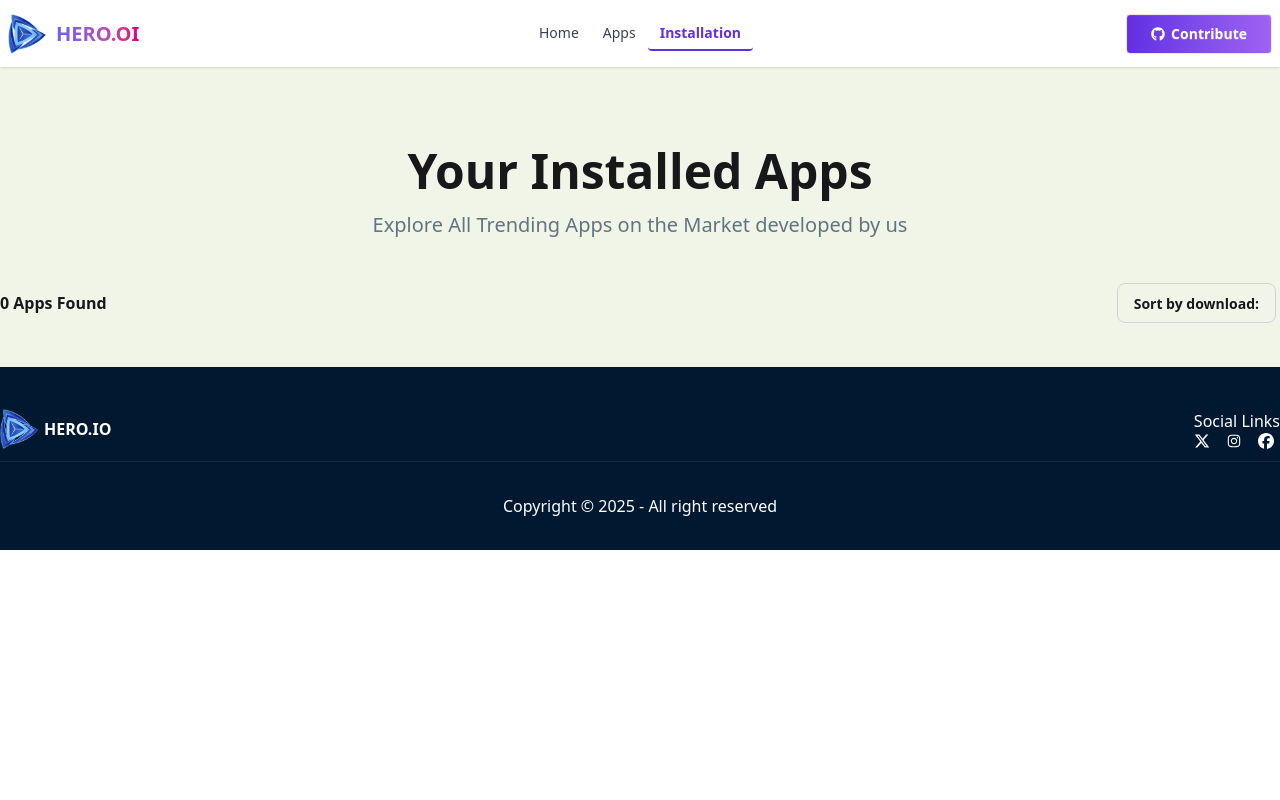
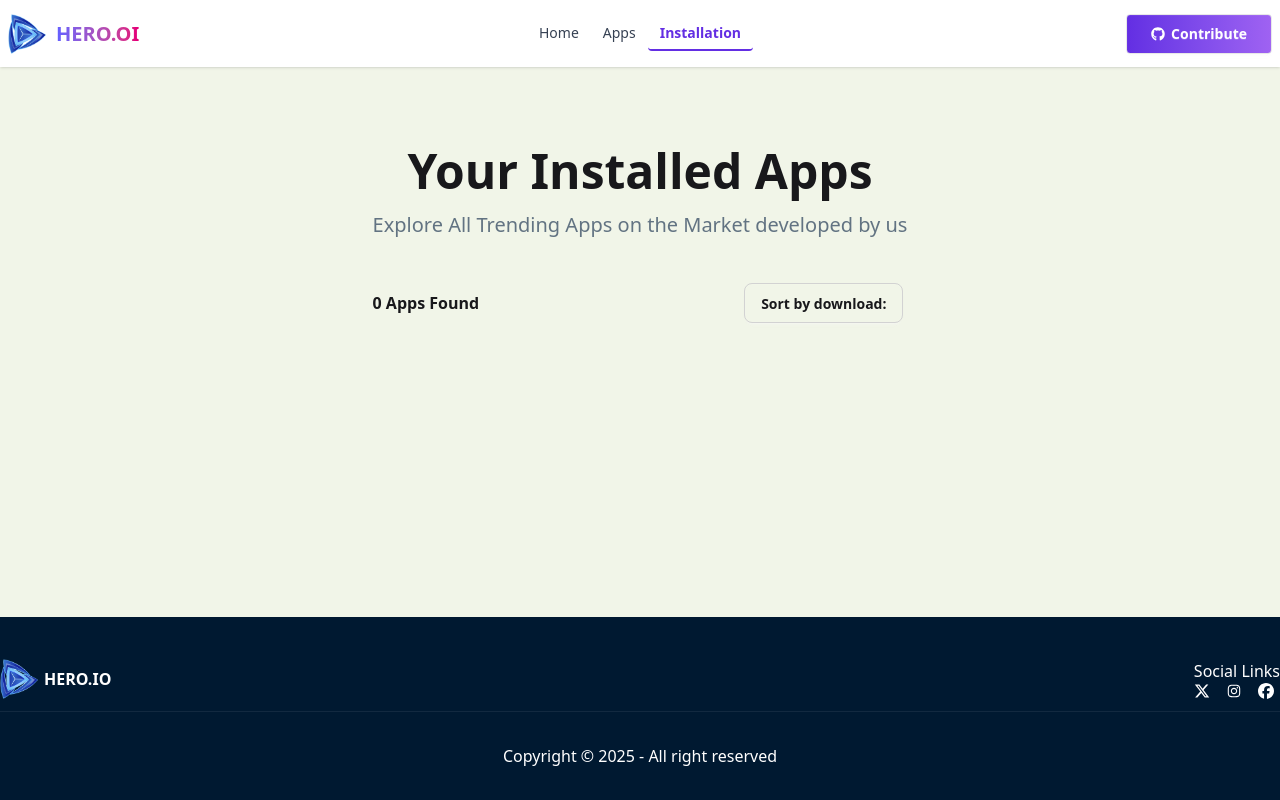
Before and after one commit to sudoHelal/Productive-Apps, a React (Vite) app: page /installation in a window 1280 px wide. Built offline with nearby package versions, Linux system fonts and the light colour scheme.

Commit message:
added some changes in mainLayout

```diff
--- a/src/Layouts/MainLayout.jsx
+++ b/src/Layouts/MainLayout.jsx
@@ -4,11 +4,12 @@ import { Outlet, useNavigation } from 'react-router';
 import Footer from '../components/Footer';
 import Spinner from '../components/Spinner';
 import { ToastContainer } from 'react-toastify';
+import 'react-toastify/dist/ReactToastify.css';
 
 const MainLayout = () => {
     const navigation = useNavigation();
     return (
-        <div>
+        <div className='flex flex-col min-h-screen'>
             <Navbar />
             {
                 navigation.state === 'loading' ? <Spinner /> :<Outlet />
--- a/src/components/Footer.jsx
+++ b/src/components/Footer.jsx
@@ -4,7 +4,7 @@ import { FaFacebook, FaXTwitter } from 'react-icons/fa6';
 import { AiOutlineInstagram } from 'react-icons/ai';
 const Footer = () => {
     return (
-        <footer className="bg-[#001931]">
+        <footer className="bg-[#001931] mt-auto">
           <div className='max-w-7xl mx-auto py-[42px] flex justify-between items-center border-b border-[#122940] pb-3'>
               <div className='flex gap-1 items-center'>
                 <img src={footerLogoImg} className='h-[40px]' alt="" />
--- a/src/pages/InstalledApp.jsx
+++ b/src/pages/InstalledApp.jsx
@@ -17,7 +17,7 @@ const InstalledApp = ({app,handleAppRemove}) => {
                     </div>
                 </div>
             </div>
-            <button onClick={() => handleAppRemove(app)} className="btn bg-[#00D390] text-white rounded-lg">installed</button>
+            <button onClick={() => handleAppRemove(app)} className="btn bg-[#00D390] text-white rounded-lg">uninstalled</button>
         </div>
     );
 };
```
Also changed, not shown: 1 other file (tests, documents, lock files or other folders).
